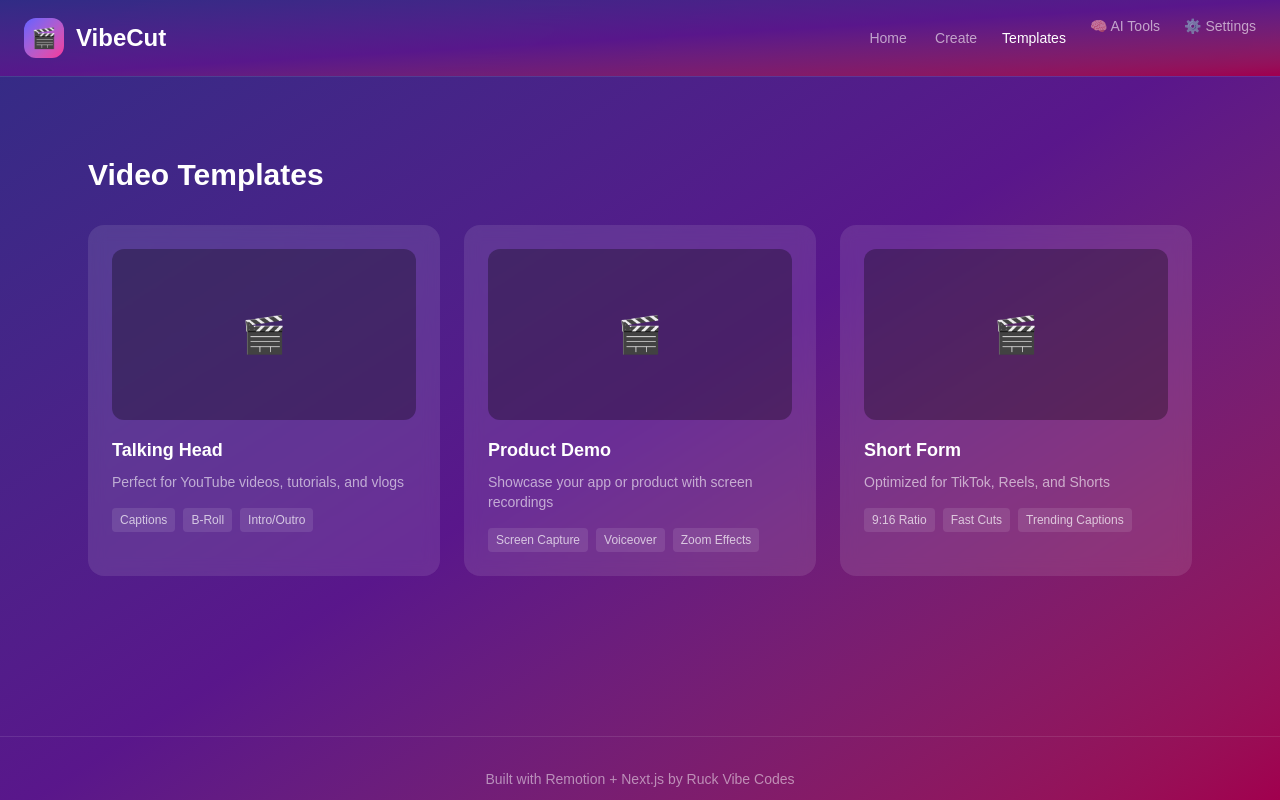
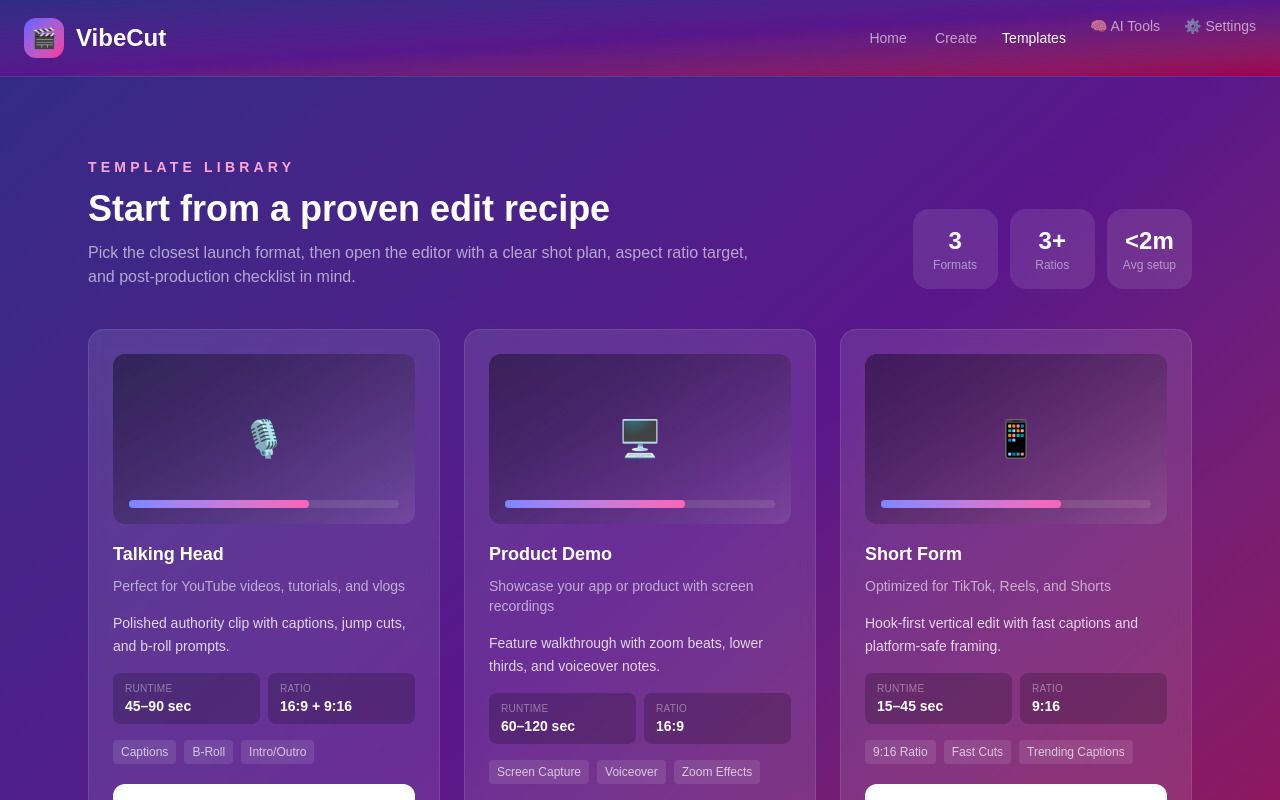
Before and after one commit to RuckVibeCodes/vibecut-web, a Next.js app: page / in a window 1280 px wide. Both pictures are taken after a click on the button "Templates". Shown: the top 800 px of the page. Built offline with nearby package versions, Linux system fonts and the light colour scheme.

Commit message:
feat: add template launch playbooks

```diff
--- a/src/app/page.tsx
+++ b/src/app/page.tsx
@@ -5,6 +5,36 @@
 import { Player } from '@remotion/player';
 import { DemoVideo } from '@/components/DemoVideo';
 import { AIPromptEditor } from '@/components/AIPromptEditor';
+
+const TEMPLATE_LIBRARY = [
+  {
+    emoji: '🎙️',
+    title: 'Talking Head',
+    description: 'Perfect for YouTube videos, tutorials, and vlogs',
+    outcome: 'Polished authority clip with captions, jump cuts, and b-roll prompts.',
+    runtime: '45–90 sec',
+    ratio: '16:9 + 9:16',
+    tags: ['Captions', 'B-Roll', 'Intro/Outro'],
+  },
+  {
+    emoji: '🖥️',
+    title: 'Product Demo',
+    description: 'Showcase your app or product with screen recordings',
+    outcome: 'Feature walkthrough with zoom beats, lower thirds, and voiceover notes.',
+    runtime: '60–120 sec',
+    ratio: '16:9',
+    tags: ['Screen Capture', 'Voiceover', 'Zoom Effects'],
+  },
+  {
+    emoji: '📱',
+    title: 'Short Form',
+    description: 'Optimized for TikTok, Reels, and Shorts',
+    outcome: 'Hook-first vertical edit with fast captions and platform-safe framing.',
+    runtime: '15–45 sec',
+    ratio: '9:16',
+    tags: ['9:16 Ratio', 'Fast Cuts', 'Trending Captions'],
+  },
+];
 
 export default function Home() {
   const [activeTab, setActiveTab] = useState<'home' | 'create' | 'templates'>('home');
@@ -294,24 +324,34 @@
       {/* Templates Tab */}
       {activeTab === 'templates' && (
         <main className="max-w-6xl mx-auto px-4 sm:px-6 py-10 sm:py-20">
-          <h2 className="text-2xl sm:text-3xl font-bold text-white mb-6 sm:mb-8">Video Templates</h2>
+          <div className="flex flex-col lg:flex-row lg:items-end lg:justify-between gap-6 mb-8 sm:mb-10">
+            <div>
+              <p className="text-sm font-semibold uppercase tracking-[0.3em] text-pink-300 mb-3">Template library</p>
+              <h2 className="text-3xl sm:text-4xl font-bold text-white mb-3">Start from a proven edit recipe</h2>
+              <p className="text-white/60 max-w-2xl text-sm sm:text-base">
+                Pick the closest launch format, then open the editor with a clear shot plan,
+                aspect ratio target, and post-production checklist in mind.
+              </p>
+            </div>
+
+            <div className="grid grid-cols-3 gap-2 sm:gap-3 text-center">
+              {[
+                { label: 'Formats', value: TEMPLATE_LIBRARY.length },
+                { label: 'Ratios', value: '3+' },
+                { label: 'Avg setup', value: '<2m' },
+              ].map((stat) => (
+                <div key={stat.label} className="bg-white/10 rounded-2xl px-3 py-3 sm:px-4 sm:py-4 min-w-20">
+                  <div className="text-lg sm:text-2xl font-bold text-white">{stat.value}</div>
+                  <div className="text-[10px] sm:text-xs text-white/50">{stat.label}</div>
+                </div>
+              ))}
+            </div>
+          </div>
 
           <div className="grid sm:grid-cols-2 lg:grid-cols-3 gap-4 sm:gap-6">
-            <TemplateCard
-              title="Talking Head"
-              description="Perfect for YouTube videos, tutorials, and vlogs"
-              tags={['Captions', 'B-Roll', 'Intro/Outro']}
-            />
-            <TemplateCard
-              title="Product Demo"
-              description="Showcase your app or product with screen recordings"
-              tags={['Screen Capture', 'Voiceover', 'Zoom Effects']}
-            />
-            <TemplateCard
-              title="Short Form"
-              description="Optimized for TikTok, Reels, and Shorts"
-              tags={['9:16 Ratio', 'Fast Cuts', 'Trending Captions']}
-            />
+            {TEMPLATE_LIBRARY.map((template) => (
+              <TemplateCard key={template.title} {...template} />
+            ))}
           </div>
         </main>
       )}
@@ -348,14 +388,44 @@
   );
 }
 
-function TemplateCard({ title, description, tags }: { title: string; description: string; tags: string[] }) {
+function TemplateCard({
+  emoji,
+  title,
+  description,
+  outcome,
+  runtime,
+  ratio,
+  tags,
+}: {
+  emoji: string;
+  title: string;
+  description: string;
+  outcome: string;
+  runtime: string;
+  ratio: string;
+  tags: string[];
+}) {
   return (
-    <div className="bg-white/10 backdrop-blur rounded-2xl p-4 sm:p-6 hover:bg-white/15 active:scale-[0.98] transition cursor-pointer">
-      <div className="aspect-video bg-black/30 rounded-xl mb-3 sm:mb-4 flex items-center justify-center">
-        <span className="text-3xl sm:text-4xl">🎬</span>
+    <div className="group bg-white/10 backdrop-blur rounded-2xl p-4 sm:p-6 hover:bg-white/15 active:scale-[0.98] transition cursor-pointer border border-white/10">
+      <div className="aspect-video bg-gradient-to-br from-black/40 to-white/10 rounded-xl mb-3 sm:mb-4 flex items-center justify-center relative overflow-hidden">
+        <div className="absolute inset-x-4 bottom-4 h-2 rounded-full bg-white/10">
+          <div className="h-full w-2/3 rounded-full bg-gradient-to-r from-indigo-400 to-pink-400" />
+        </div>
+        <span className="text-3xl sm:text-4xl group-hover:scale-110 transition">{emoji}</span>
       </div>
       <h3 className="text-base sm:text-lg font-semibold text-white mb-1 sm:mb-2">{title}</h3>
       <p className="text-white/60 text-xs sm:text-sm mb-3 sm:mb-4">{description}</p>
+      <p className="text-white/80 text-xs sm:text-sm mb-4 leading-relaxed">{outcome}</p>
+      <div className="grid grid-cols-2 gap-2 mb-4">
+        <div className="bg-black/20 rounded-lg px-3 py-2">
+          <div className="text-[10px] uppercase tracking-wide text-white/40">Runtime</div>
+          <div className="text-xs sm:text-sm font-semibold text-white">{runtime}</div>
+        </div>
+        <div className="bg-black/20 rounded-lg px-3 py-2">
+          <div className="text-[10px] uppercase tracking-wide text-white/40">Ratio</div>
+          <div className="text-xs sm:text-sm font-semibold text-white">{ratio}</div>
+        </div>
+      </div>
       <div className="flex flex-wrap gap-1.5 sm:gap-2">
         {tags.map((tag) => (
           <span key={tag} className="px-2 py-1 bg-white/10 rounded text-[10px] sm:text-xs text-white/70">
@@ -363,6 +433,12 @@
           </span>
         ))}
       </div>
+      <Link
+        href="/editor"
+        className="mt-5 inline-flex w-full items-center justify-center rounded-xl bg-white px-4 py-3 text-sm font-semibold text-indigo-900 transition hover:bg-white/90"
+      >
+        Use this template
+      </Link>
     </div>
   );
 }
```
